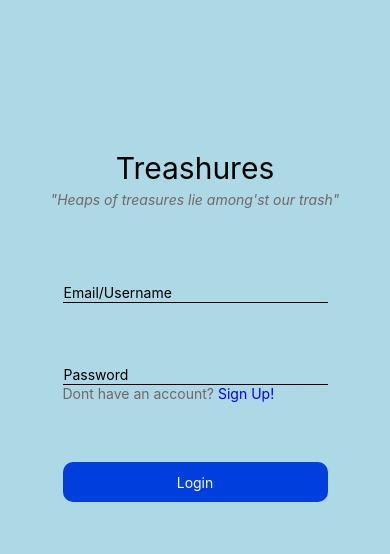
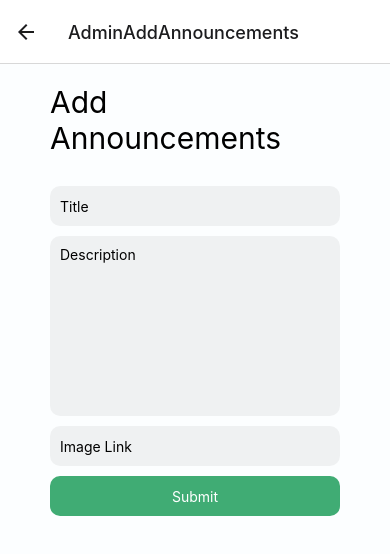
Before and after one commit to Alkali-1234/Treashure, a React Native app: screen /AdminAddAnnouncements in a window 390 px wide. Shown: the top 554 px of the page. Built offline with nearby package versions, Linux system fonts and the light colour scheme.

Commit message:
Added Admin Add Announcement screen, added Trash Values

```diff
--- a/App.js
+++ b/App.js
@@ -7,8 +7,9 @@
 import Main from './screens/Main';
 import TrashExchange from './screens/TrashExchange';
 import CoinExchange from './screens/CoinExchange';
-import AdminPanel from './screens/AdminPanel';
+import AdminUserTrashSubmission from './screens/AdminUserTrashSubmission';
 import RewardRequested from './screens/RewardRequested';
+import AdminAddAnnouncements from './screens/AdminAddAnnouncements';
 
 const Stack = createNativeStackNavigator();
 
@@ -21,7 +22,8 @@
           <Stack.Screen name="TrashExchange" component={TrashExchange} />
           <Stack.Screen name="CoinExchange" component={CoinExchange} />
           <Stack.Screen name="RewardRequested" component={RewardRequested} />
-          <Stack.Screen name="AdminPanel" component={AdminPanel} />
+          <Stack.Screen name="AdminUserTrashSubmission" component={AdminUserTrashSubmission} />
+          <Stack.Screen name="AdminAddAnnouncements" component={AdminAddAnnouncements} />
         </Stack.Navigator>
       </NavigationContainer>
   );
--- /dev/null
+++ b/components/TrashValue.js
@@ -0,0 +1,37 @@
+import { View, Text, StyleSheet } from 'react-native'
+import React from 'react'
+import { Theme } from '../service/UniversalTheme'
+
+
+
+const TrashValue = ({iconColor1, iconColor2, type, multiplier, textColor}) => {
+  return (
+    <View style={styles.container}>
+      <View style={{flexDirection: 'row', alignItems: 'center'}}>
+        <View style={[styles.iconTop, {backgroundColor: iconColor1}]}>
+            <View style={[styles.iconTop, {backgroundColor: iconColor2, width: "80%", height: "80%", alignSelf: 'center'}]}>
+                <Text style={{textAlign: 'center', color: textColor}}>{multiplier}</Text>
+            </View>
+        </View>
+        <Text style={{color: Theme.text.primary, marginLeft: 10}}>{type}</Text>
+      </View>
+    </View>
+  )
+}
+
+const styles = StyleSheet.create({
+    container: {
+        flexDirection: 'row',
+        justifyContent: 'space-between',
+        alignItems: 'center',
+        width: 100/3 + "%",
+    },
+    iconTop: {
+        width: 30,
+        height: 30,
+        borderRadius: 15,
+        justifyContent: 'center',
+    },
+})
+
+export default TrashValue;
--- a/constants/trashValueConstants.js
+++ b/constants/trashValueConstants.js
@@ -3,3 +3,4 @@
 export const PAPER_MULTIPLIER = 2;
 export const ORGANIC_MULTIPLIER = 5;
 export const CLOTH_MULTIPLIER = 10;
+export const METAL_MULTIPLIER = 7;
--- /dev/null
+++ b/screens/AdminAddAnnouncements.js
@@ -0,0 +1,61 @@
+import { View, Text, StyleSheet, TextInput, TouchableOpacity } from 'react-native'
+import React from 'react'
+import { Theme } from '../service/UniversalTheme'
+
+const AdminAddAnnouncements = ({navigation}) => {
+
+    const handleSubmit = () => {
+        //TODO Submit to database
+
+        navigation.navigate("Home");
+    }
+
+  return (
+    <View style={styles.container}>
+        <Text style={styles.header}>Add Announcements</Text>
+        <View style={styles.formContainer}>
+            <TextInput style={styles.input} placeholder="Title" />
+            <TextInput style={[styles.input, {height: "auto", paddingTop: 10}]} textAlignVertical="top" multiline={true} numberOfLines={10} placeholder="Description" />
+            <TextInput style={styles.input} placeholder="Image Link" />
+            <TouchableOpacity style={styles.submitButton} onPress={() => handleSubmit()}>
+                <Text style={{color: "white", textAlign: 'center', alignSelf: 'center'}}>Submit</Text>
+            </TouchableOpacity>
+        </View>
+    </View>
+  )
+}
+
+const styles = StyleSheet.create({
+    container: {
+        flex: 1,
+        backgroundColor: Theme.primary,
+        paddingHorizontal: 50,
+    },
+    header: {
+        fontSize: 30,
+        color: Theme.text.primary,
+        marginTop: 20,
+    },
+    formContainer: {
+        width: '100%',
+        marginTop: 20,
+    },
+    input: {
+        backgroundColor: Theme.form.background,
+        borderRadius: 10,
+        paddingLeft: 10,
+        height: 40,
+        color: Theme.text.primary,
+        marginTop: 10,
+    },
+    submitButton: {
+        backgroundColor: "#40ac74",
+        borderRadius: 10,
+        height: 40,
+        marginTop: 10,
+        justifyContent: 'center',
+        alignItems: 'center',
+    }
+})
+
+export default AdminAddAnnouncements
--- a/screens/AdminPanel.js
+++ b/screens/AdminUserTrashSubmission.js
@@ -8,7 +8,7 @@
 
 
 
-const AdminPanel = () => {
+const AdminUserTrashSubmission = () => {
     const [latestID, setLatestID] = useState(1);
     const [username, setUsername] = useState('');
     const [showConfirmTrashSubmissionModal, setShowConfirmTrashSubmissionModal] = useState(false);
@@ -52,10 +52,9 @@
 
   return (
     <View style={styles.container}>
-        <Text style={styles.header}>Admin Control Panel</Text>
+        <Text style={styles.header}>User Trash Submission</Text>
         <ScrollView style={{marginTop: 30, width: "100%"}}>
             <View style={styles.cardContainer}>
-                <View style={styles.cardHeaderContainer}><Text style={styles.cardHeaderText}>User Trash Submission</Text></View>
                 <TextInput placeholder='Username' style={styles.genericTextInput} placeholderTextColor={Theme.text.secondary} onChangeText={(value) => setUsername(value)} />
 
 
@@ -133,7 +132,7 @@
                     <View style={styles.acceptTrashDirectory}>
                             <ScrollView style={{width: "100%", height: 100}}>
                             {trashList.map((item, index) => (
-                                <View style={styles.acceptTrashDirectoryContainer}>
+                                <View key={index} style={styles.acceptTrashDirectoryContainer}>
                                     <Text style={styles.acceptTrashDirectoryText}>Plastic : 300 x 5/100G</Text>
                                     <Text style={styles.acceptTrashDirectoryTextAmount}>1500</Text>
                                 </View>
@@ -174,7 +173,7 @@
         backgroundColor: Theme.primary
     },
     header: {
-        fontSize: 30,
+        fontSize: 24,
         textAlign: 'center',
         color: Theme.text.primary
     },
@@ -297,4 +296,4 @@
     }
 })
 
-export default AdminPanel;
+export default AdminUserTrashSubmission;
--- a/screens/Home.js
+++ b/screens/Home.js
@@ -7,6 +7,7 @@
 import * as HomeService from '../service/HomeService';
 import { UniversalAnnouncementData } from '../service/UniversalService';
 import * as Value from '../constants/trashValueConstants';
+import TrashValue from '../components/TrashValue';
 
 function Home({navigation}) {
 
@@ -36,14 +37,20 @@
       <View style={styles.mainContentContainer} >
         <View>
 
-        <View style={{flexDirection: 'row'}}>
-          <View style={{alignItems: 'center', justifyContent: 'center', width: 55, backgroundColor: Theme.secondary, borderRadius: 15}} >
+        <View style={{flexDirection: 'row', justifyContent: 'space-between'}}>
+          <View style={{flexDirection: 'row'}}>
+            <View style={{alignItems: 'center', justifyContent: 'center', width: 55, backgroundColor: Theme.secondary, borderRadius: 15}} >
             <FontAwesome5 name='bolt' size={24} color={Theme.text.primary} />
+            </View>
+            <View style={styles.recentActivities.textContainer}>
+
+            <Text style={styles.recentActivities.text}>Announcements</Text>
+            </View>
           </View>
-          <View style={styles.recentActivities.textContainer}>
 
-          <Text style={styles.recentActivities.text}>Announcements</Text>
-          </View>
+
+          {userDataSnapshot.isAdmin ? <View><TouchableOpacity onPress={() => navigation.navigate("AdminAddAnnouncements")}><Ionicons name='add' size={48} color={Theme.text.primary} /></TouchableOpacity></View> : null}
+
         </View>
         <View style={styles.recentActivities.container}>
           {announcementData?.map((item) =>
@@ -59,24 +66,23 @@
 
         {/* Trash Directory */}
         <View>
-          <Text style={[styles.recentActivities.text, {textAlign: 'center', padding: 0, margin: 10}]}>Trash Values</Text>
-          <View style={{flexDirection: 'row', justifyContent: 'space-between'}}>
-            <View style={{alignItems: 'center', justifyContent: 'center', backgroundColor: Theme.secondary, marginTop: 10, borderRadius: 15, flexDirection: 'row', padding: 10}} >
-              <FontAwesome5 name='bolt' size={24} color={Theme.text.primary} />
-              <Text style={{marginLeft: 10}}>Plastic</Text>
-            </View>
-            <View style={{alignItems: 'center', justifyContent: 'center', backgroundColor: Theme.secondary, marginTop: 10, borderRadius: 15, flexDirection: 'row', padding: 10}}>
-              <Text style={{color: Theme.text.primary, fontSize: 20, fontWeight: 'bold'}}>{Value.PLASTIC_MULTIPLIER}C/100G</Text>
-            </View>
+          <Text style={[styles.recentActivities.text, {padding: 0, marginVertical: 10, fontWeight: 'bold'}]}>Trash Values</Text>
+          <Text style={{color: Theme.text.primary, fontSize: 12, backgroundColor: Theme.form.background, padding: 5, borderRadius: 5}}>Trash values are based on it's type and weight per 100g</Text>
+
+          <View style={{flexDirection: 'row', justifyContent: 'space-between', marginTop: 10}}>
+            {[
+              {id: 1, type: 'Paper', iconColor1: '#C0C0BE', iconColor2: '#DBDBDB', textColor: '#000', multiplier: Value.PAPER_MULTIPLIER},
+              {id: 2, type: 'Plastic', iconColor1: '#3EC965', iconColor2: '#ABF1B2', textColor: '#000', multiplier: Value.PLASTIC_MULTIPLIER},
+              {id: 3, type: 'Organic', iconColor1: '#92B4AB', iconColor2: '#D0EAEC', textColor: '#000', multiplier: Value.ORGANIC_MULTIPLIER},
+
+            ].map((item) => { return <TrashValue key={item.id} type={item.type} iconColor1={item.iconColor1} iconColor2={item.iconColor2} textColor={item.textColor} multiplier={item.multiplier} /> })}
           </View>
-          <View style={{flexDirection: 'row', justifyContent: 'space-between'}}>
-            <View style={{alignItems: 'center', justifyContent: 'center', backgroundColor: Theme.secondary, marginTop: 10, borderRadius: 15, flexDirection: 'row', padding: 10}} >
-              <FontAwesome5 name='bolt' size={24} color={Theme.text.primary} />
-              <Text style={{marginLeft: 10}}>Cardboard</Text>
-            </View>
-            <View style={{alignItems: 'center', justifyContent: 'center', backgroundColor: Theme.secondary, marginTop: 10, borderRadius: 15, flexDirection: 'row', padding: 10}}>
-              <Text style={{color: Theme.text.primary, fontSize: 20, fontWeight: 'bold'}}>{Value.CARDBOARD_MULTIPLIER}C/100G</Text>
-            </View>
+          <View style={{flexDirection: 'row', justifyContent: 'space-between', marginTop: 10}}>
+            {[
+              {id: 1, type: 'Metal', iconColor1: '#DBBE58', iconColor2: '#F0A1A1', textColor: '#000', multiplier: Value.METAL_MULTIPLIER},
+              {id: 2, type: 'Cloth', iconColor1: '#B79005', iconColor2: '#FFE600', textColor: '#000', multiplier: Value.CLOTH_MULTIPLIER},
+              {id: 3, type: 'Cardboard', iconColor1: '#838383', iconColor2: '#FFCD1E', textColor: '#000', multiplier: Value.CARDBOARD_MULTIPLIER},
+            ].map((item) => { return <TrashValue key={item.id} type={item.type} iconColor1={item.iconColor1} iconColor2={item.iconColor2} textColor={item.textColor} multiplier={item.multiplier} /> })}
           </View>
         </View>
 
--- a/screens/Settings.js
+++ b/screens/Settings.js
@@ -9,7 +9,7 @@
 
   return (
     <View>
-      <TouchableOpacity onPress={() => navigation.navigate("AdminPanel")} style={{marginTop: 20}}><Text>admin</Text></TouchableOpacity>
+      <TouchableOpacity onPress={() => navigation.navigate("AdminUserTrashSubmission")} style={{marginTop: 20}}><Text>admin</Text></TouchableOpacity>
     </View>
   )
 }
--- a/service/UserDataService.js
+++ b/service/UserDataService.js
@@ -7,7 +7,8 @@
     'password': "loremIpsum1234",
     'coins': 100,
     'trash': 572,
-    'joined': '1/1/2023'
+    'joined': '1/1/2023',
+    'isAdmin': false,
 
 
 }
```
